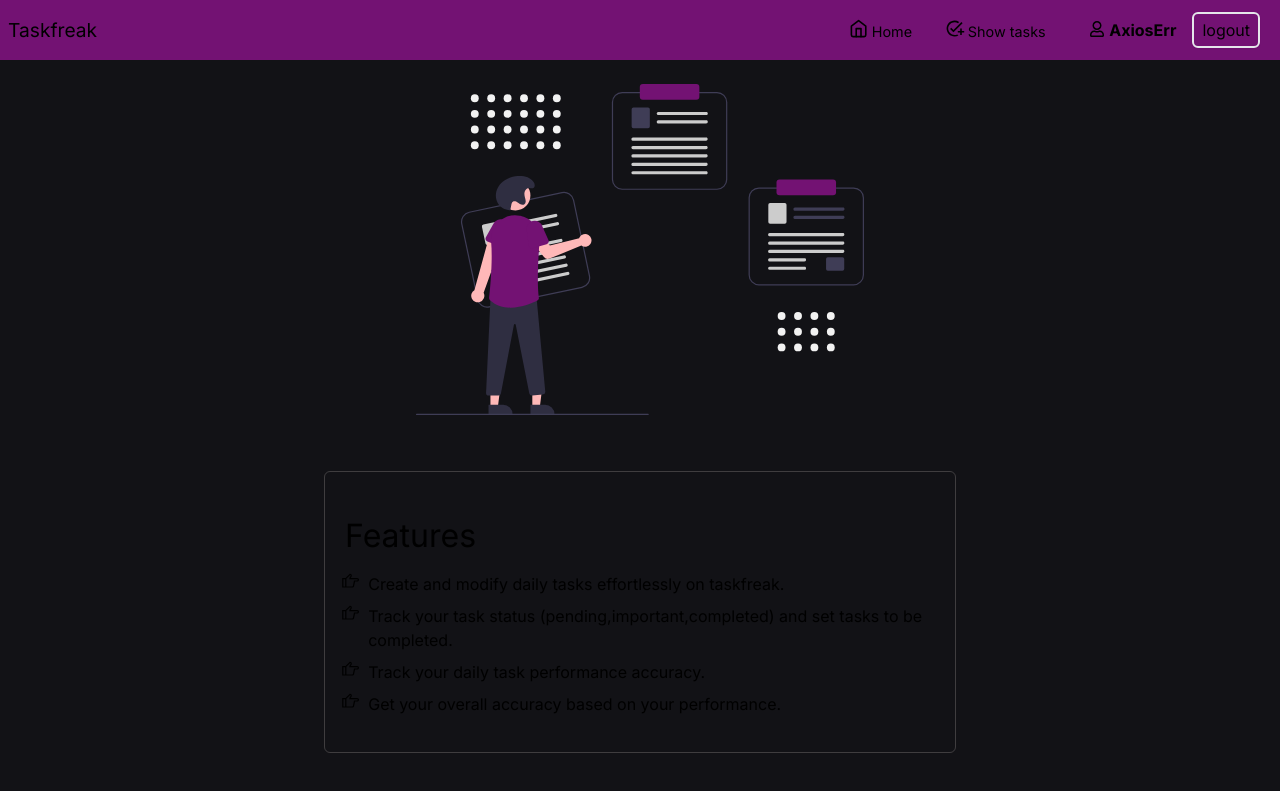
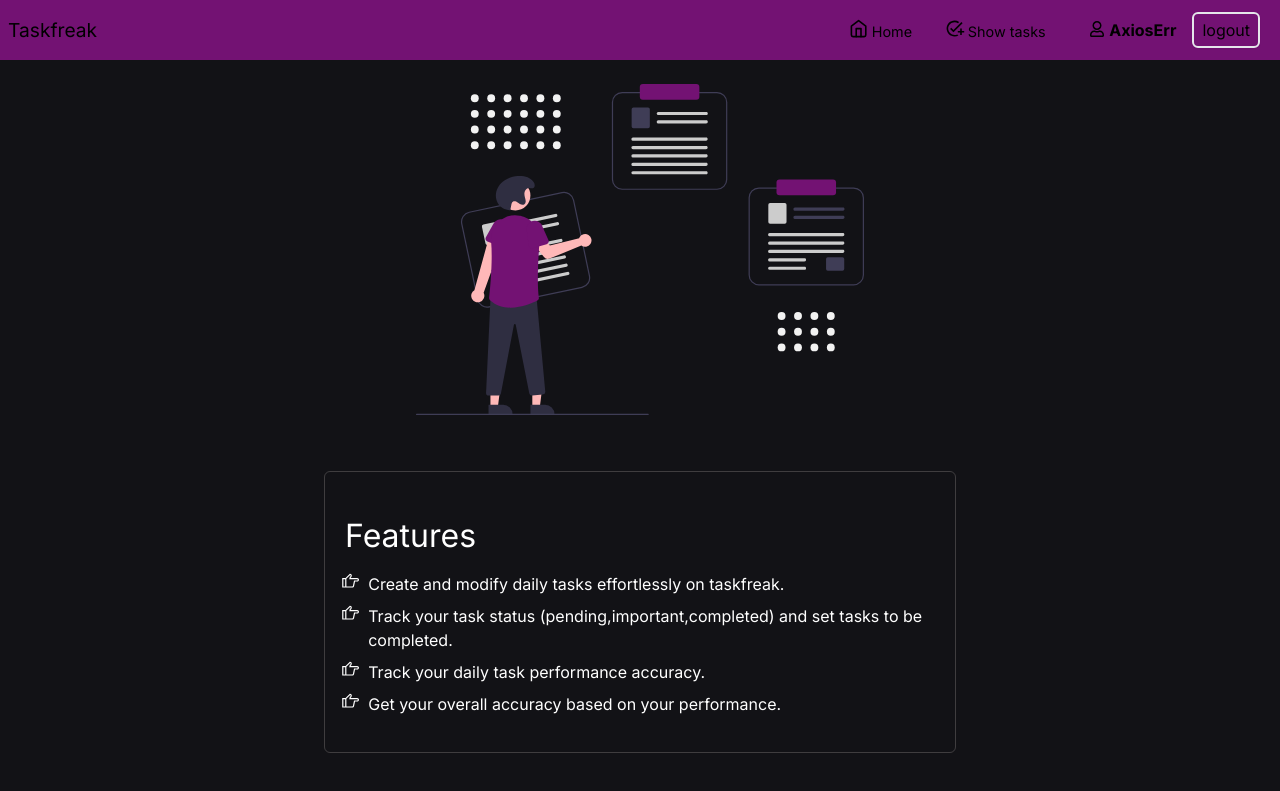
Before and after one commit to Piyush07p/task-manager, a Next.js app: page / in a window 1280 px wide. Shown: the top 791 px of the page. Built offline with nearby package versions, Linux system fonts and the light colour scheme; no server answers.

Commit message:
added text-white

```diff
--- a/src/app/page.js
+++ b/src/app/page.js
@@ -5,7 +5,7 @@
 import { LiaHandPointRight } from "react-icons/lia";
 export default function Home() {
   return (
-    <main className="flex min-h-screen flex-col items-center p-2">
+    <main className="flex text-white min-h-screen flex-col items-center p-2">
           <Image alt='image' className='my-4 md:w-[28rem] sm:w-[24rem] w-[17rem]' src={svg}/>
 
           <div style={{border:"1px solid rgba(109,105,105,0.5)"}} className="py-8 px-2 rounded-md text-[0.8rem] sm:text-[1rem]  w-[90%] sm:w-[80%] md:w-[50%] mt-10  items-center justify-between">
```
